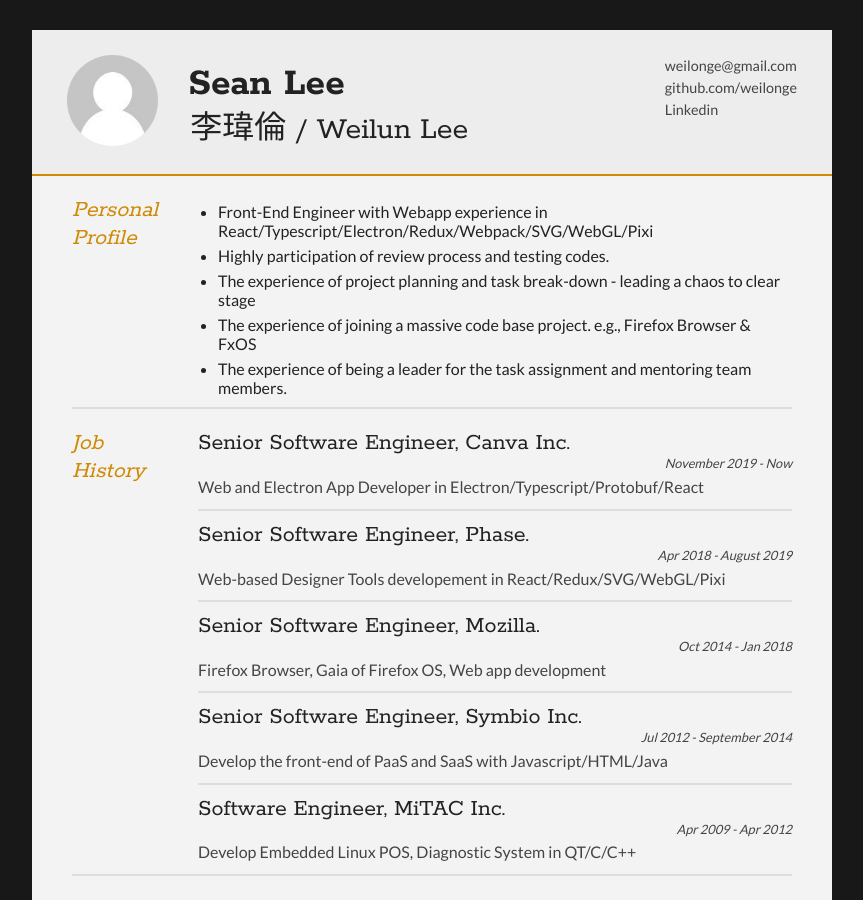
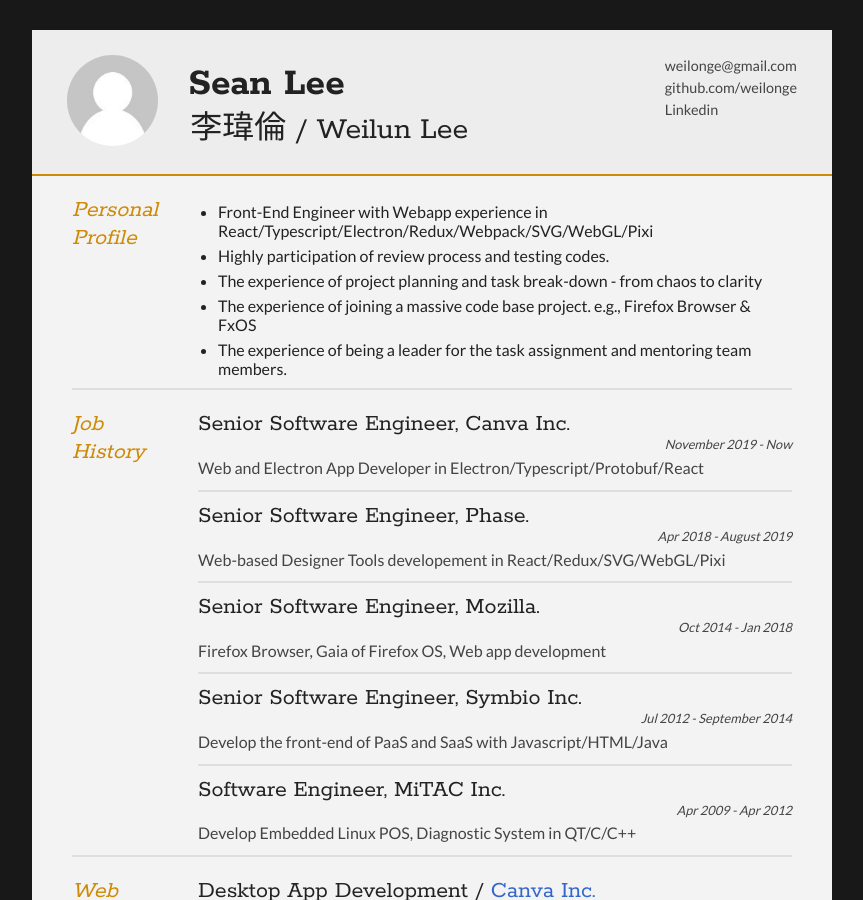
Before and after one commit to weilonge/weilonge.github.io, a Jekyll site: the page resume/index.html, which Jekyll copies as it is, in a window 1280 px wide and 900 px high. Shown: the whole window, without its empty margins (208-1071 px from the left). Built offline with Jekyll 4.4.1, drawn with Linux system fonts in a browser that asks for light colours.

Commit message:
from chaos to clarity

```diff
--- a/resume/index.html
+++ b/resume/index.html
@@ -56,7 +56,7 @@
               <ul>
                 <li>Front-End Engineer with Webapp experience in React/Typescript/Electron/Redux/Webpack/SVG/WebGL/Pixi</li>
                 <li>Highly participation of review process and testing codes.</li>
-                <li>The experience of project planning and task break-down - leading a chaos to clear stage</li>
+                <li>The experience of project planning and task break-down - from chaos to clarity</li>
                 <li>The experience of joining a massive code base project. e.g., Firefox Browser &amp; FxOS</li>
                 <li>The experience of being a leader for the task assignment and mentoring team members.</li>
               </ul>
```
